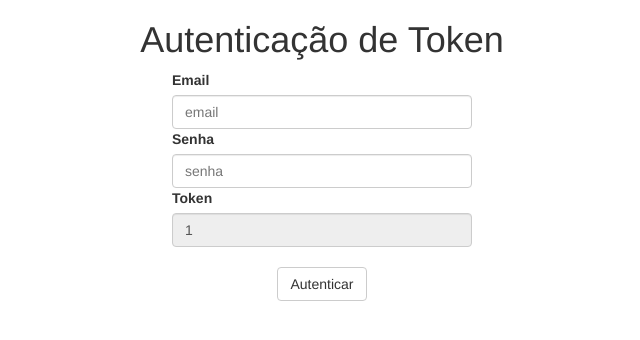
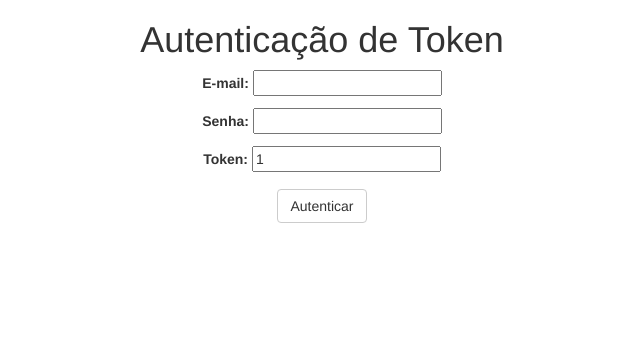
Before and after one commit to humrochagf/bsl-server, a Django app: page /auth/token/1 in a window 1280 px wide. Shown: the top 340 px of the page, without its empty margins (318-958 px from the left). Run offline with Django 3.2, Linux system fonts and the light colour scheme; some libraries are stand-ins or nearby versions.

Commit message:
mudando a view de autenticação de token para utilizar forms

```diff
--- a/bsl/core/forms.py
+++ b/bsl/core/forms.py
@@ -34,13 +34,10 @@ class LoginForm(forms.Form):
             return None
 
 
-class TokenAuthForm(LoginForm):
-    def __init__(self, *args, **kwargs):
-        super(LoginForm, self).__init__(self, *args, **kwargs)
-
-        self.email.required = True
-        self.password.required = True
-        self.token.widget = forms.TextInput()
+class TokenAuthForm(forms.Form):
+    email = forms.EmailField(label=_('E-mail'), max_length=254)
+    password = forms.CharField(label=_('Senha'), max_length=32, widget=forms.PasswordInput())
+    token = forms.CharField(max_length=40)
 
     def authenticate(self):
         user = auth.authenticate(email=self.cleaned_data['email'],
--- a/bsl/core/templates/core/token_authentication.html
+++ b/bsl/core/templates/core/token_authentication.html
@@ -4,26 +4,10 @@
 <div class="wrapper">
     {% if not success %}
     <h1>Autenticação de Token</h1>
-    <form role="form" action="{% url 'auth_token' token %}" method="post">{% csrf_token %}
-        <div class="form-group login-box">
-            <label for="emailInput">Email</label>
-            <input type="text" class="form-control" id="emailInput" name="email" placeholder="email">
-
-            <label for="passwordInput">Senha</label>
-            <input type="password" class="form-control" id="passwordInput" name="password" placeholder="senha">
-
-            <label for="tokenInput">Token</label>
-            <input type="text" class="form-control" id="tokenInput" name="token" value="{{ token }}" readonly>
-
-            <br>
-
-            {% if error %}
-            <p class="bg-danger">{{ error }}</p>
-            {% endif %}
+    <form role="form" action="{% url 'auth_token' form.token.value %}" method="post">{% csrf_token %}
+        <div class="form-group">
+            {{ form.as_p }}
         </div>
-
-
-
         <button type="submit" class="btn btn-default">Autenticar</button>
     </form>
     {% else %}
--- a/bsl/core/views.py
+++ b/bsl/core/views.py
@@ -4,7 +4,7 @@ from django.shortcuts import render, redirect
 from django.contrib.auth.decorators import login_required
 
 from bsl.core.helpers import generate_token, make_qrcode_base64
-from bsl.core.forms import LoginForm
+from bsl.core.forms import LoginForm, TokenAuthForm
 
 
 def login(request):
@@ -40,24 +40,23 @@ def logout(request):
 
 def token_authentication(request, url_token=None):
     template = 'core/token_authentication.html'
-    context = {'token': url_token}
+    success = False
 
     if request.method == 'POST':
-        email = request.POST.get('email')
-        password = request.POST.get('password')
-        token = request.POST.get('token')
+        form = TokenAuthForm(request.POST)
 
-        user = auth.authenticate(email=email, password=password)
+        if form.is_valid():
+            user = form.authenticate()
 
-        if user:
-            if user.is_active:
-                user.token = token
+            if user:
+                user.token = form.cleaned_data['token']
                 user.save()
-                context.update(success=True)
-            else:
-                context.update(error='Usuário inativo')
-        else:
-            context.update(error='Falha ao autenticar token: usuário ou senha incorreto')
+                success = True
+    else:
+        form = TokenAuthForm()
+        form.fields['token'].initial = url_token
+
+    context = dict(success=success, form=form)
 
     return render(request, template, context)
 
```
